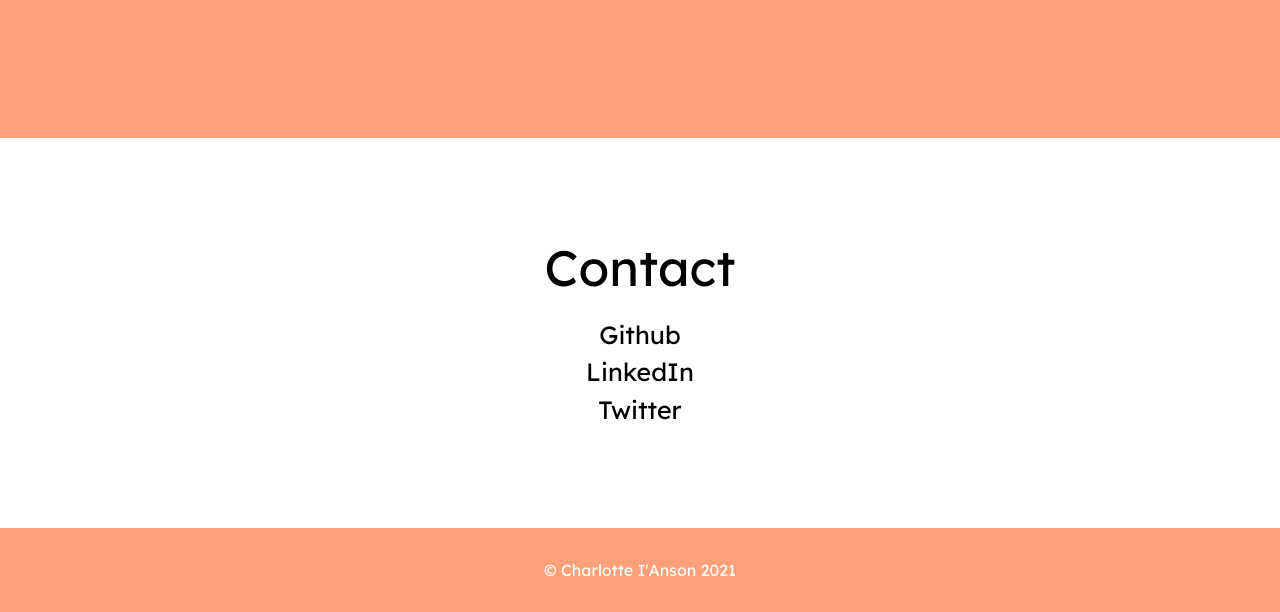
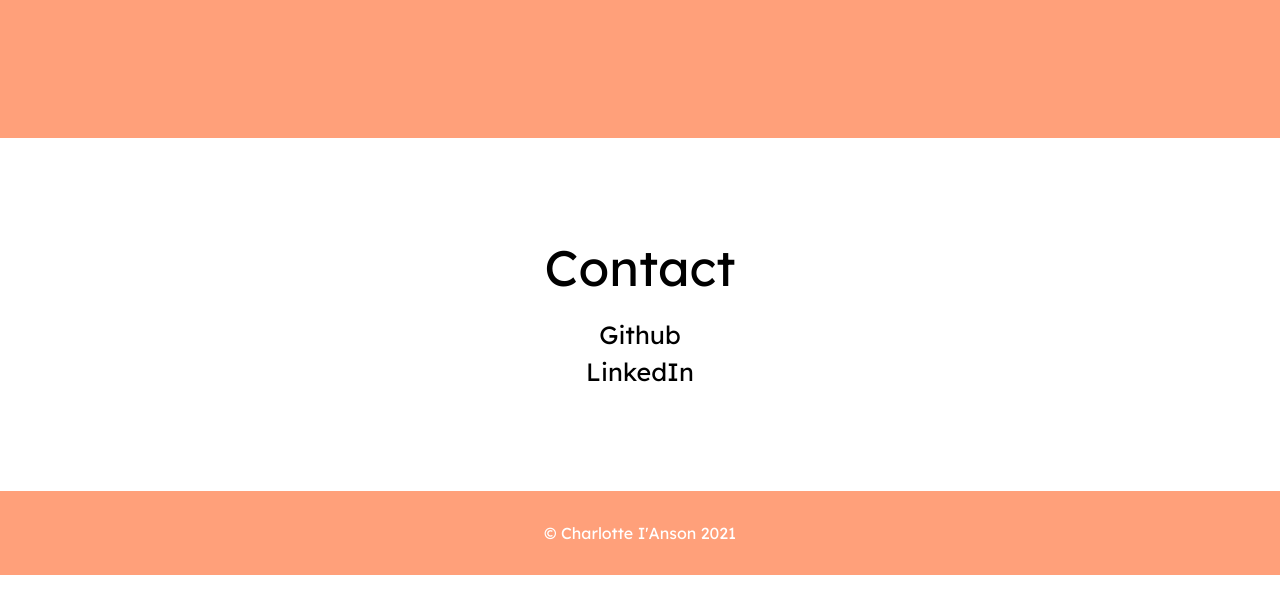
Before and after one commit to chrl0t/portfolio-take-2, a website: page index.html in a window 1280 px wide. Shown: the part 2185-2797 px from the top of the page. After the commit the page ends 2760 px from the top, so only its background shows below. Drawn offline with nearby package versions, Linux system fonts and the light colour scheme.

Commit message:
Remove twitter

```diff
--- a/index.html
+++ b/index.html
@@ -231,10 +231,6 @@
           target="_blank"
           >LinkedIn</a
         >
-        <br />
-        <a class="link" href="https://twitter.com/chrl0t" target="_blank"
-          >Twitter</a
-        >
       </div>
     </div>
 
```
